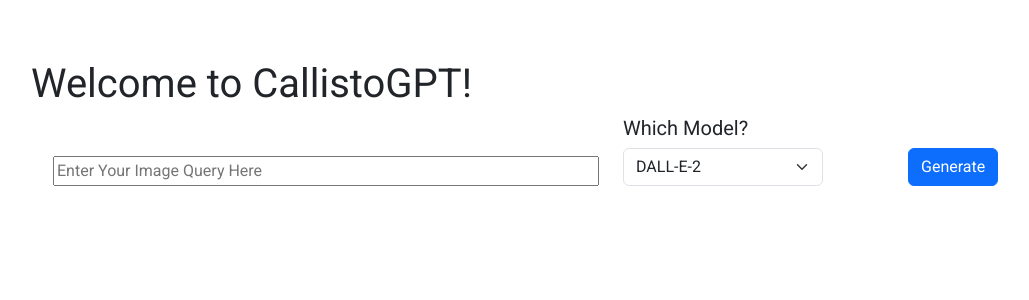
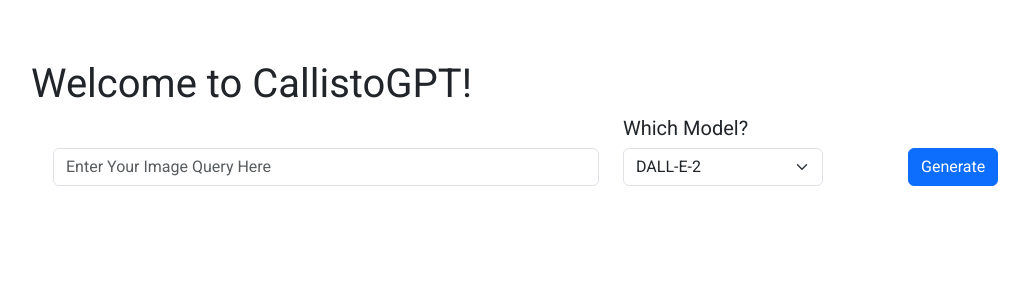
Before and after one commit to CJWheelz/demo, a React (Vite) app: page / in a window 1280 px wide. Shown: the top 300 px of the page, without its empty margins (29-1058 px from the left). Built offline with nearby package versions, Linux system fonts and the light colour scheme; no server answers.

Commit message:
improved UI

```diff
--- a/src/index.jsx
+++ b/src/index.jsx
@@ -56,7 +56,7 @@
       <div className="container">
         <div className="row align-items-end">
           <div className="col-6 align-self-end">
-            <input type="text" name="Query" value={query} placeholder="Enter Your Image Query Here" id="" onChange={onQueryChange} />
+            <input type="text" className="form-control" name="Query" value={query} placeholder="Enter Your Image Query Here" id="" onChange={onQueryChange} />
           </div>
 
           <div className="col-3 align-self-start">
```
